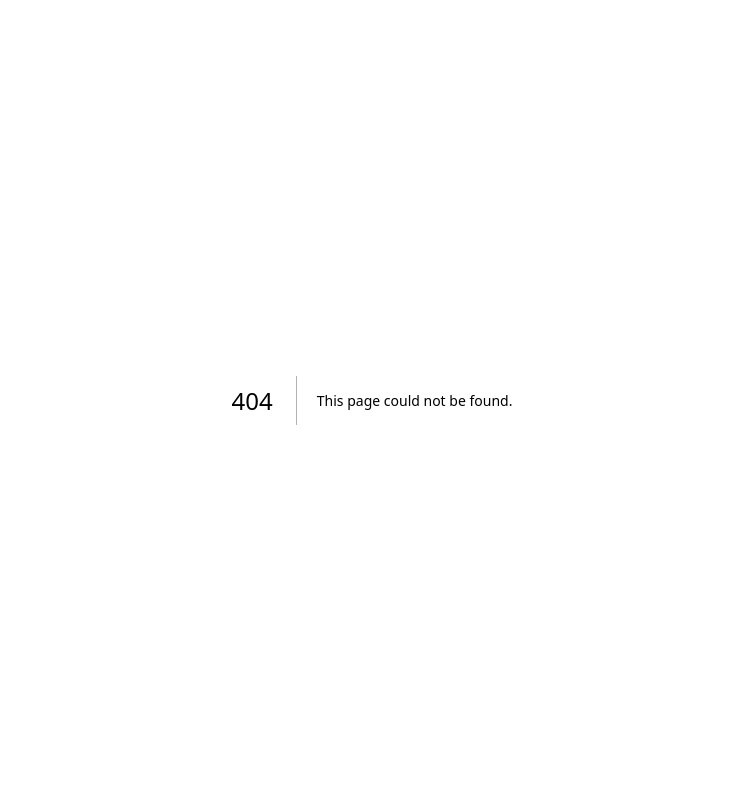
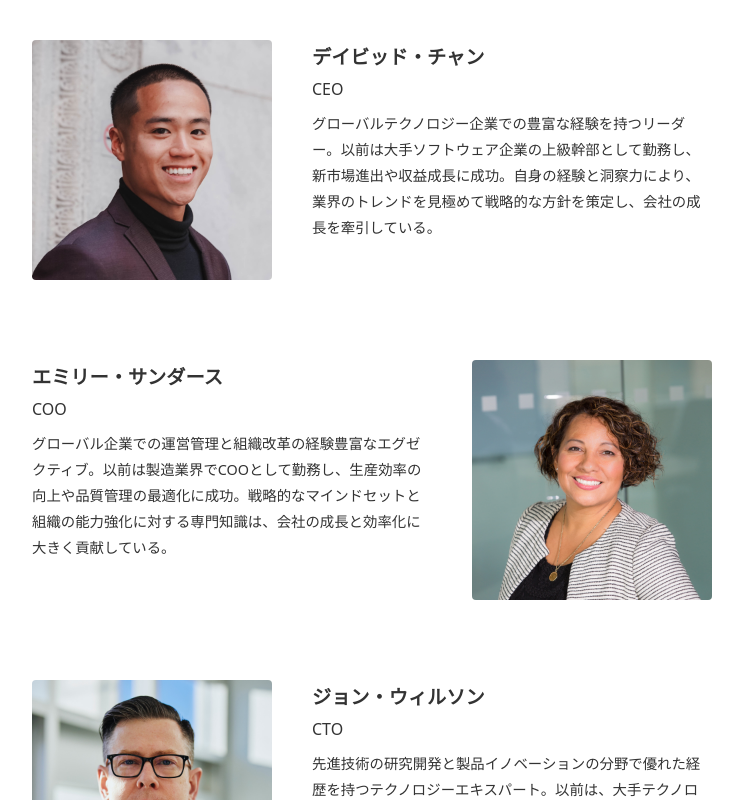
Before and after one commit to morimo0804/my-next-project, a Next.js app: page /members in a window 1280 px wide. Before the commit this address had no page. Shown: the top 800 px of the page, without its empty margins (268-1011 px from the left). Built offline with nearby package versions, Linux system fonts and the light colour scheme.

Commit message:
4章途中まで

```diff
--- a/app/_components/Footer/index.tsx
+++ b/app/_components/Footer/index.tsx
@@ -1,3 +1,4 @@
+import Link from "next/link";
 import styles from "./index.module.css";
 
 export default function Footer() {
@@ -6,13 +7,13 @@ export default function Footer() {
       <nav className={styles.nav}>
         <ul className={styles.items}>
           <li className={styles.item}>
-            <a href="/news">ニュース</a>
+            <Link href="/news">ニュース</Link>
           </li>
           <li className={styles.item}>
-            <a href="/members">メンバー</a>
+            <Link href="/members">メンバー</Link>
           </li>
           <li className={styles.item}>
-            <a href="/contact">お問い合わせ</a>
+            <Link href="/contact">お問い合わせ</Link>
           </li>
         </ul>
       </nav>
--- a/app/_components/Header/index.module.css
+++ b/app/_components/Header/index.module.css
@@ -17,6 +17,12 @@
   width: auto;
 }
 
+.items {
+  display: flex;
+  color: #fff;
+  gap: 40px;
+}
+
 @media (max-width: 640px) {
   .header {
     padding: 24px 16px 8px;
--- a/app/_components/Header/index.tsx
+++ b/app/_components/Header/index.tsx
@@ -1,10 +1,11 @@
 import Image from "next/image";
+import Link from "next/link";
 import styles from "./index.module.css";
 
 export default function Header() {
   return (
     <header className={styles.header}>
-      <a href="/" className={styles.logoLink}>
+      <Link href="/" className={styles.logoLink}>
         <Image
           src="/logo.svg"
           alt="SIMPLE"
@@ -13,7 +14,20 @@ export default function Header() {
           height={133}
           priority
         />
-      </a>
+      </Link>
+      <nav className={styles.nav}>
+        <ul className={styles.items}>
+          <li>
+            <Link href="/news">ニュース</Link>
+          </li>
+          <li>
+            <Link href="/members">メンバー</Link>
+          </li>
+          <li>
+            <Link href="/contact">お問い合わせ</Link>
+          </li>
+        </ul>
+      </nav>
     </header>
   );
 }
--- a/app/_components/NewsList/index.tsx
+++ b/app/_components/NewsList/index.tsx
@@ -1,4 +1,5 @@
 import Image from "next/image";
+import Link from "next/link";
 
 import styles from "./index.module.css";
 import Category from "../Category";
@@ -17,7 +18,7 @@ export default function NewsList({ news }: Props) {
     <ul>
       {news.map((article) => (
         <li key={article.id} className={styles.list}>
-          <div className={styles.link}>
+          <Link href={`/news/${article.id}`} className={styles.link}>
             <Image
               className={styles.image}
               src="/no-image.png"
@@ -32,7 +33,7 @@ export default function NewsList({ news }: Props) {
                 <Date date={article.publishedAt ?? article.createdAt} />
               </dd>
             </dl>
-          </div>
+          </Link>
         </li>
       ))}
     </ul>
--- /dev/null
+++ b/app/_components/Sheet/index.module.css
@@ -0,0 +1,8 @@
+.container {
+  position: relative;
+  background-color: #fff;
+  width: 840px;
+  margin: -40px auto 0;
+  padding: 80px;
+  border-radius: 8px;
+}
--- /dev/null
+++ b/app/_components/Sheet/index.tsx
@@ -0,0 +1,9 @@
+import styles from "./index.module.css";
+
+type Props = {
+  children: React.ReactNode;
+};
+
+export default function Sheet({ children }: Props) {
+  return <div className={styles.container}>{children}</div>;
+}
--- /dev/null
+++ b/app/members/layout.tsx
@@ -0,0 +1,9 @@
+import Sheet from "@/app/_components/Sheet";
+
+type Props = {
+  children: React.ReactNode;
+};
+
+export default function RootLayout({ children }: Props) {
+  return <Sheet>{children}</Sheet>;
+}
--- /dev/null
+++ b/app/members/page.module.css
@@ -0,0 +1,53 @@
+.text {
+  text-align: center;
+  margin-bottom: 40px;
+}
+
+.list {
+  display: flex;
+  align-items: flex-start;
+  gap: 40px;
+  margin-bottom: 80px;
+}
+
+.list:nth-child(even) {
+  flex-direction: row-reverse;
+}
+
+.image {
+  width: 240px;
+  height: auto;
+  border-radius: var(--border-radius);
+}
+
+.name {
+  font-size: 1.2rem;
+  font-weight: bold;
+}
+
+.position {
+  margin-bottom: 8px;
+}
+
+.profile {
+  font-size: 0.9rem;
+}
+
+.footer {
+  display: flex;
+  flex-direction: column;
+  align-items: center;
+  border-top: 1px solid var(--color-border);
+  padding-top: 40px;
+  text-align: center;
+  gap: 24px;
+}
+
+.message {
+  font-size: 2rem;
+  font-weight: bold;
+}
+
+.empty {
+  margin-bottom: 40px;
+}
--- /dev/null
+++ b/app/members/page.tsx
@@ -0,0 +1,72 @@
+import Image from "next/image";
+import styles from "./page.module.css";
+
+const data = {
+  contents: [
+    {
+      id: "1",
+      image: {
+        url: "/img-member1.jpg",
+        width: 240,
+        height: 240,
+      },
+      name: "デイビッド・チャン",
+      position: "CEO",
+      profile:
+        "グローバルテクノロジー企業での豊富な経験を持つリーダー。以前は大手ソフトウェア企業の上級幹部として勤務し、新市場進出や収益成長に成功。自身の経験と洞察力により、業界のトレンドを見極めて戦略的な方針を策定し、会社の成長を牽引している。",
+    },
+    {
+      id: "2",
+      image: {
+        url: "/img-member2.jpg",
+        width: 240,
+        height: 240,
+      },
+      name: "エミリー・サンダース",
+      position: "COO",
+      profile:
+        "グローバル企業での運営管理と組織改革の経験豊富なエグゼクティブ。以前は製造業界でCOOとして勤務し、生産効率の向上や品質管理の最適化に成功。戦略的なマインドセットと組織の能力強化に対する専門知識は、会社の成長と効率化に大きく貢献している。",
+    },
+    {
+      id: "3",
+      image: {
+        url: "/img-member3.jpg",
+        width: 240,
+        height: 240,
+      },
+      name: "ジョン・ウィルソン",
+      position: "CTO",
+      profile:
+        "先進技術の研究開発と製品イノベーションの分野で優れた経歴を持つテクノロジーエキスパート。以前は、大手テクノロジー企業の研究開発部門で主任エンジニアとして勤務し、革新的な製品の開発に携わった。最新の技術トレンドに精通し、当社の製品ポートフォリオを革新的かつ競争力のあるものにするためにリサーチと開発をリードしている。",
+    },
+  ],
+};
+
+export default function Page() {
+  return (
+    <div className={styles.container}>
+      {data.contents.length === 0 ? (
+        <p className={styles.empty}>メンバーが登録されていません。</p>
+      ) : (
+        <ul>
+          {data.contents.map((member) => (
+            <li key={member.id} className={styles.list}>
+              <Image
+                src={member.image.url}
+                alt=""
+                width={member.image.width}
+                height={member.image.height}
+                className={styles.image}
+              />
+              <dl>
+                <dt className={styles.name}>{member.name}</dt>
+                <dd className={styles.position}>{member.position}</dd>
+                <dd className={styles.profile}>{member.profile}</dd>
+              </dl>
+            </li>
+          ))}
+        </ul>
+      )}
+    </div>
+  );
+}
--- /dev/null
+++ b/app/not-found.module.css
@@ -0,0 +1,36 @@
+.title {
+  font-size: 2rem;
+  text-align: center;
+  font-weight: bold;
+  font-family: 'system-ui,"Segoe UI",Roboto,Helevetica,Arial,sans-serif';
+  margin-bottom: 24px;
+}
+
+.text {
+  font-size: 1rem;
+  text-align: center;
+}
+
+.container {
+  position: relative;
+  background-color: #fff;
+  width: 840px;
+  margin: -40px auto 0;
+  padding: 160px 80px;
+  border-radius: var(--border-radius);
+}
+
+@media (max-width: 640px) {
+  .title {
+    text-align: left;
+  }
+
+  .text {
+    text-align: left;
+  }
+  .container {
+    width: calc(100% - 32px);
+    margin: -40px auto 0;
+    padding: 40px 16px;
+  }
+}
```
Also changed, not shown: app/not-found.tsx (added, +16 -0 lines).
